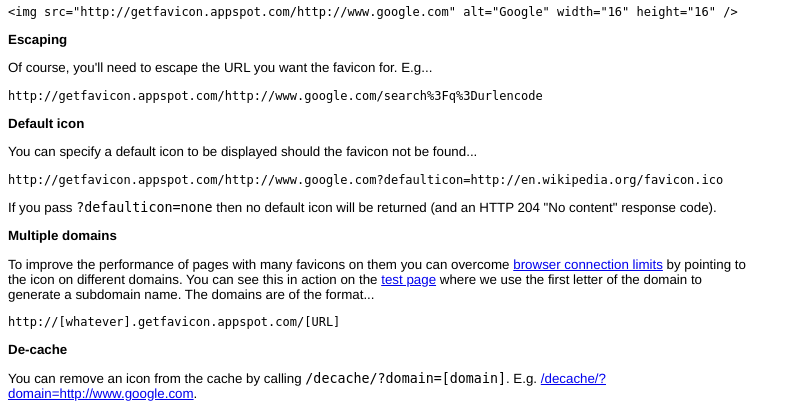
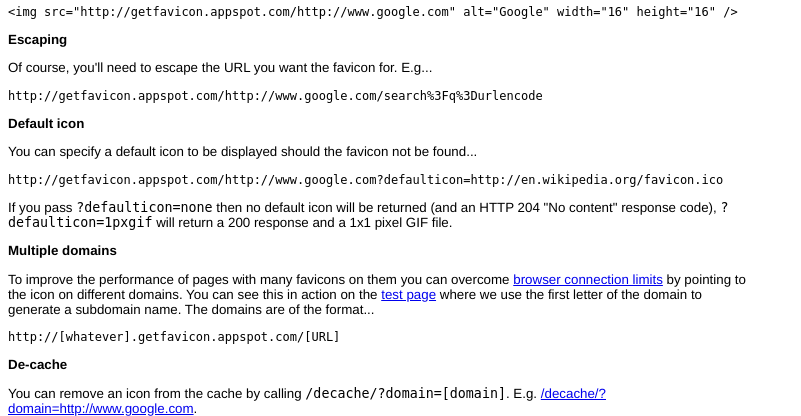
Before and after one commit to crickeys/getfavicon, a Python web app: template templates/index.html in a window 1280 px wide. Shown: the part 309-725 px from the top of the page, without its empty margins (0-801 px from the left). Run offline with Jinja, Linux system fonts and the light colour scheme; the template is opened without the code that fills it, so the values that code supplies are empty.

Commit message:
?defaulticon=1pxgif option
git-svn-id: https://potato.codebasehq.com/getfavicon/getfavicon.svn/trunk@27 0c1c7bd3-9391-4859-b94e-4e2dcdc6a516

```diff
--- a/main.py
+++ b/main.py
@@ -376,6 +376,10 @@ class PrintFavicon(BaseHandler):
 
         self.response.set_status(204)
 
+      elif self.request.get("defaulticon") == "1pxgif":
+
+        self.response.out.write(open("1px.gif").read())
+
       else:
 
         self.redirect(self.request.get("defaulticon"))
--- a/templates/index.html
+++ b/templates/index.html
@@ -20,7 +20,7 @@
 	<h3>Default icon</h3>
 	<p>You can specify a default icon to be displayed should the favicon not be found...</p>
 	<pre>http://getfavicon.appspot.com/http://www.google.com?defaulticon=http://en.wikipedia.org/favicon.ico</pre>
-	<p>If you pass <code>?defaulticon=none</code> then no default icon will be returned (and an HTTP 204 "No content" response code).</p>
+	<p>If you pass <code>?defaulticon=none</code> then no default icon will be returned (and an HTTP 204 "No content" response code), <code>?defaulticon=1pxgif</code> will return a 200 response and a 1x1 pixel GIF file.</p>
 
 	<h3>Multiple domains</h3>
 	<p>To improve the performance of pages with many favicons on them you can overcome <a href="http://www.stevesouders.com/blog/2008/03/20/roundup-on-parallel-connections/">browser connection limits</a> by pointing to the icon on different domains. You can see this in action on the <a href="/test/">test page</a> where we use the first letter of the domain to generate a subdomain name. The domains are of the format...</p>
```
Also changed, not shown: 1px.gif (added).
